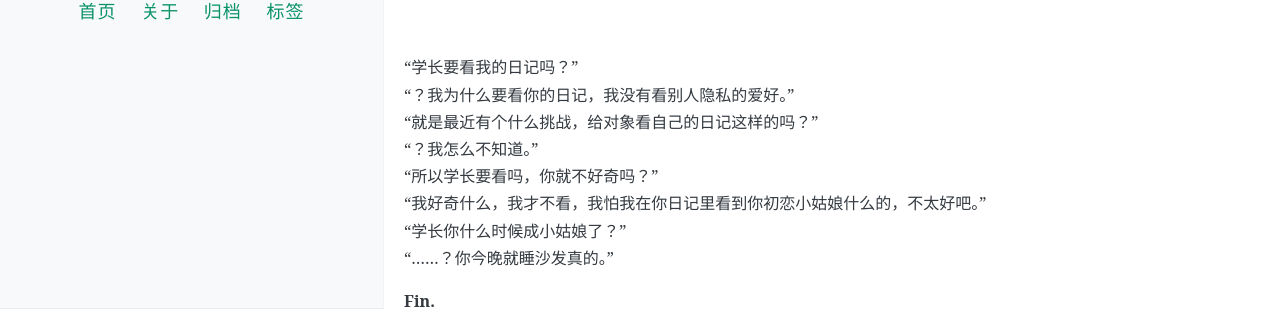
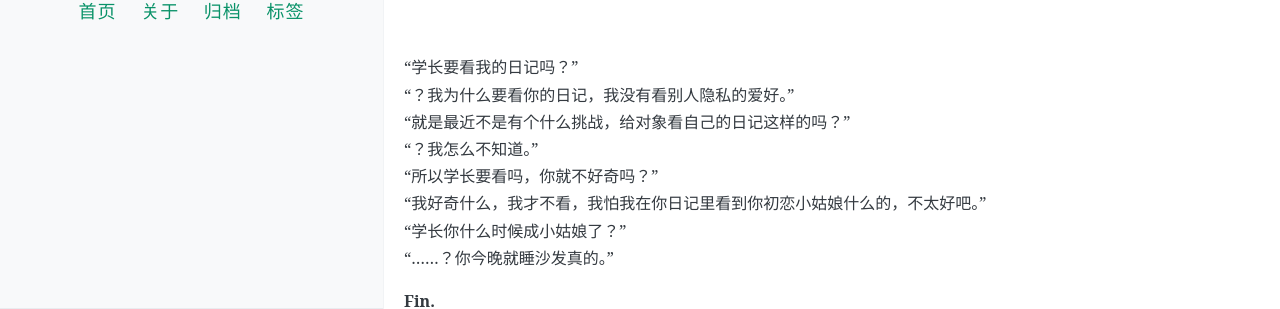
Before and after one commit to SPRING-WINE/PaperMoon, a Jekyll site: the page built from _posts/2020-04-05-Light.md, in a window 1280 px wide and 900 px high, scrolled down 4221 px. Shown: the part 452-761 px from the top of the window. Built offline with Jekyll 4.4.1, drawn with Linux system fonts in a browser that asks for light colours; comment, search, counter and statistics services are not loaded.

Commit message:
Update 2020-04-05-Light.md

```diff
--- a/_posts/2020-04-05-Light.md
+++ b/_posts/2020-04-05-Light.md
@@ -109,7 +109,7 @@ comments: true
 <br>
 <br>“学长要看我的日记吗？”
 <br>“？我为什么要看你的日记，我没有看别人隐私的爱好。”
-<br>“就是最近有个什么挑战，给对象看自己的日记这样的吗？”
+<br>“就是最近不是有个什么挑战，给对象看自己的日记这样的吗？”
 <br>“？我怎么不知道。”
 <br>“所以学长要看吗，你就不好奇吗？”
 <br>“我好奇什么，我才不看，我怕我在你日记里看到你初恋小姑娘什么的，不太好吧。”
```
